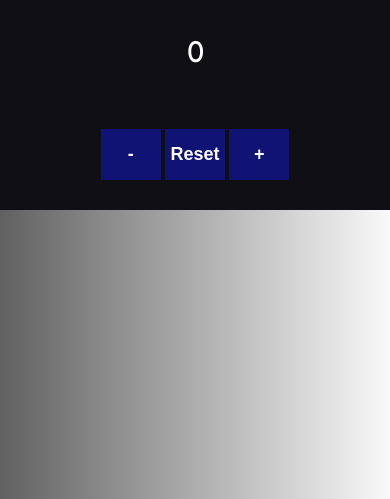
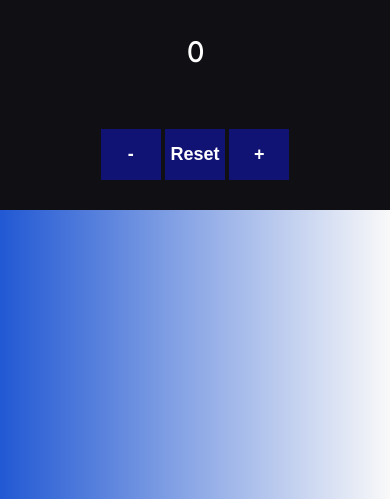
Before and after one commit to wtmcgrew/increase-decrease-counter, a plain HTML site: page index.html in a window 390 px wide. Shown: the part 345-844 px from the top of the page. Drawn offline with Linux system fonts and the light colour scheme.

Commit message:
Update of media query background color

```diff
--- a/stylesheet.css
+++ b/stylesheet.css
@@ -54,7 +54,7 @@ h2 {
 @media only screen and (max-width: 768px) {
 	body {
 		display: block;
-		background: linear-gradient(to right, #616161 , #f9f9f9);
+		background: linear-gradient(to right, #2158D3 , #f9f9f9);
 		align-items: center;
 		margin: 0;
 	}
```
